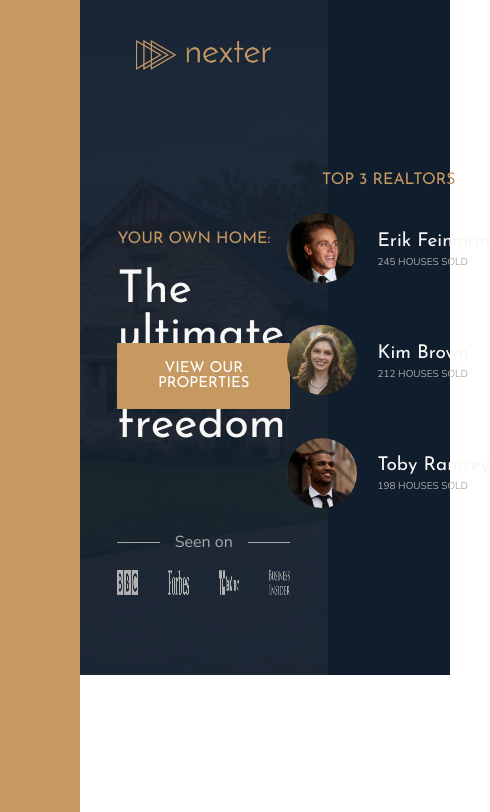
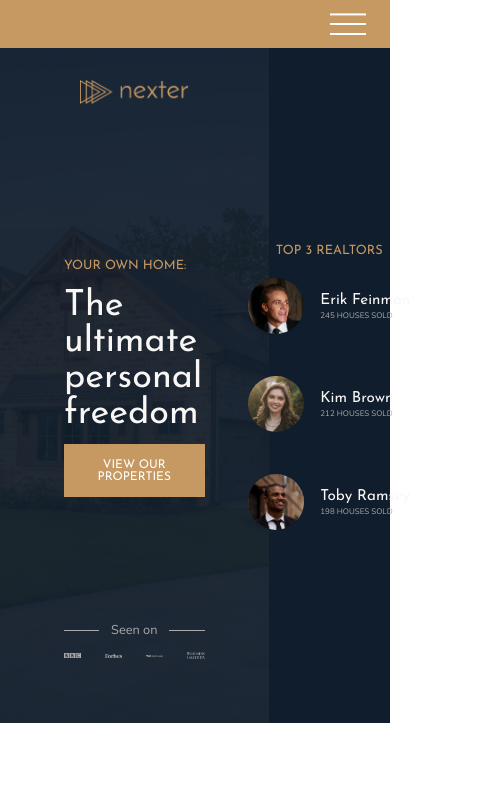
Before and after one commit to HajimeNoJosh/CSS-Nexter-Starter, a website: page index.html in a window 390 px wide. Shown: the top 812 px of the page, 490 px wide, since content can reach past the window. Drawn offline with nearby package versions, Linux system fonts and the light colour scheme.

Commit message:
writing media queries

```diff
--- a/index.html
+++ b/index.html
@@ -17,10 +17,7 @@
 
   <!-- Sidebar -->
   <div class="sidebar">
-    <input type="checkbox" class="nav__checkbox" id="navi-toggle">
-    <label for="navi-toggle" class="nav__btn">
-      <span class="nav__icon">&nbsp;</span>
-    </label>
+    <button class="nav-btn"></button>
   </div>
 
   <!-- Header -->
--- a/sass/_base.scss
+++ b/sass/_base.scss
@@ -14,6 +14,10 @@ $color-grey-dark-2: #6d5d4b;
 $font-primary: "Nunito", sans-serif;
 $font-display: "Josefin Sans", sans-serif;
 
+// RESPONSIVE BREAKPOINTS
+$bp-largest: 75em; // 1200px
+$bp-large: 62.5em; // 1000px
+
 *,
 *::before,
 *::after {
@@ -25,6 +29,10 @@ $font-display: "Josefin Sans", sans-serif;
 html {
   box-sizing: border-box;
   font-size: 62.5%; // 10px/16px 62.5% -> 1rem = 10px
+
+  @media only screen and (max-width: $bp-largest) {
+    font-size: 50%;
+  }
 }
 
 body {
@@ -40,6 +48,22 @@ body {
   grid-template-rows: 80vh min-content 40vw repeat(3, min-content);
   grid-template-columns:
     [sidebar-start] 8rem [sidebar-end full-start] minmax(6rem, 1fr)
+    [center-start] repeat(8, [col-start] minmax(-webkit-min-content, 14rem) [col-end])
+    [center-end] minmax(6rem, 1fr) [full-end];
+  grid-template-columns:
+    [sidebar-start] 8rem [sidebar-end full-start] minmax(6rem, 1fr)
     [center-start] repeat(8, [col-start] minmax(min-content, 14rem) [col-end])
     [center-end] minmax(6rem, 1fr) [full-end];
+  @media only screen and (max-width: $bp-large) {
+    grid-template-rows: 6rem 80vh -webkit-min-content 40vw repeat(3, -webkit-min-content);
+    grid-template-rows: 6rem 80vh min-content 40vw repeat(3, min-content);
+    grid-template-columns:
+      [full-start] minmax(6rem, 1fr)
+      [center-start] repeat(8, [col-start] minmax(-webkit-min-content, 14rem) [col-end])
+      [center-end] minmax(6rem, 1fr) [full-end];
+    grid-template-columns:
+      [full-start] minmax(6rem, 1fr)
+      [center-start] repeat(8, [col-start] minmax(min-content, 14rem) [col-end])
+      [center-end] minmax(6rem, 1fr) [full-end];
+  }
 }
--- a/sass/_header.scss
+++ b/sass/_header.scss
@@ -11,8 +11,8 @@
   padding: 8rem;
   padding-top: 4rem;
   display: grid;
-  grid-template-rows: 1fr -webkit-min-content 6rem 1fr;
-  grid-template-rows: 1fr min-content 6rem 1fr;
+  grid-template-rows: 1fr -webkit-min-content minmax(6rem, -webkit-min-content) 1fr;
+  grid-template-rows: 1fr min-content minmax(6rem, min-content) 1fr;
   grid-template-columns: minmax(-webkit-min-content, -webkit-max-content);
   grid-template-columns: minmax(min-content, max-content);
   grid-row-gap: 1.5rem;
@@ -52,7 +52,7 @@
     justify-items: center;
     align-items: center;
     img {
-      height: 2.5rem;
+      max-height: 2.5rem;
       max-width: 100%;
       -webkit-filter: brightness(70%);
       filter: brightness(70%);
--- a/sass/_sidebar.scss
+++ b/sass/_sidebar.scss
@@ -5,62 +5,46 @@
   display: flex;
   justify-content: center;
   // cursor: pointer;
+  @media only screen and (max-width: $bp-large) {
+    grid-column: 1 / -1;
+    grid-row: 1 / 2;
+    justify-content: flex-end;
+    align-items: center;
+  }
 }
 
-.nav {
-  &__checkbox {
-    display: none;
+.nav-btn {
+  border: none;
+  border-radius: 0;
+  background-color: #fff;
+  height: 2px;
+  width: 4.5rem;
+  margin-top: 4rem;
+
+  &::before,
+  &::after {
+    content: "";
+    background-color: white;
+    height: 2px;
+    width: 4.5rem;
+    display: block;
   }
-  //ICON
-  &__icon {
-    position: relative;
-    margin-top: 3.5rem;
 
-    &,
-    &::after,
+  &::before {
+    transform: translateY(-1.5rem);
+  }
+  &::after {
+    transform: translateY(1.3rem);
+  }
+
+  @media only screen and (max-width: $bp-large) {
+    margin-top: 0;
+    margin-right: 3rem;
     &::before {
-      width: 3rem;
-      height: 2px;
-      background-color: $color-grey-dark-3;
-      display: inline-block;
+      transform: translateY(-1.2rem);
     }
-
-    &::after,
-    &::before {
-      content: "";
-      position: absolute;
-      left: 0;
-      transition: all 0.2s;
-    }
-
-    &::before {
-      top: -0.8rem;
-    }
-
     &::after {
-      top: 0.8rem;
+      transform: translateY(1rem);
     }
   }
-
-  &__button:hover &__icon::before {
-    top: -1rem;
-  }
-
-  &__button:hover &__icon::after {
-    top: 1rem;
-  }
-
-  &__checkbox:checked + &__button &__icon {
-    background-color: transparent;
-  }
-
-  &__checkbox:checked + &__button &__icon::before {
-    top: 0;
-    transform: rotate(135deg);
-  }
-
-  &__checkbox:checked + &__button &__icon::after {
-    top: 0;
-    transform: rotate(-135deg);
-  }
 }
```
Also changed, not shown: css/style.css.
